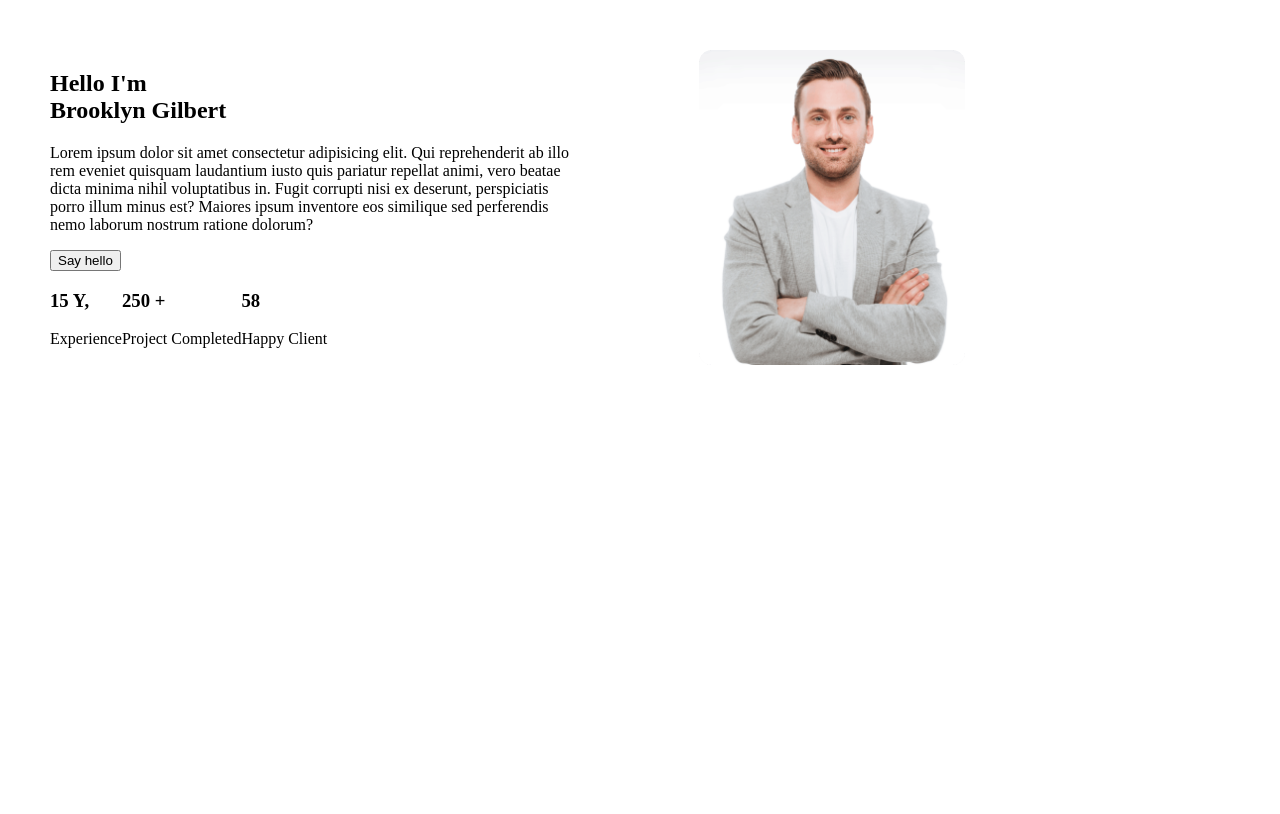
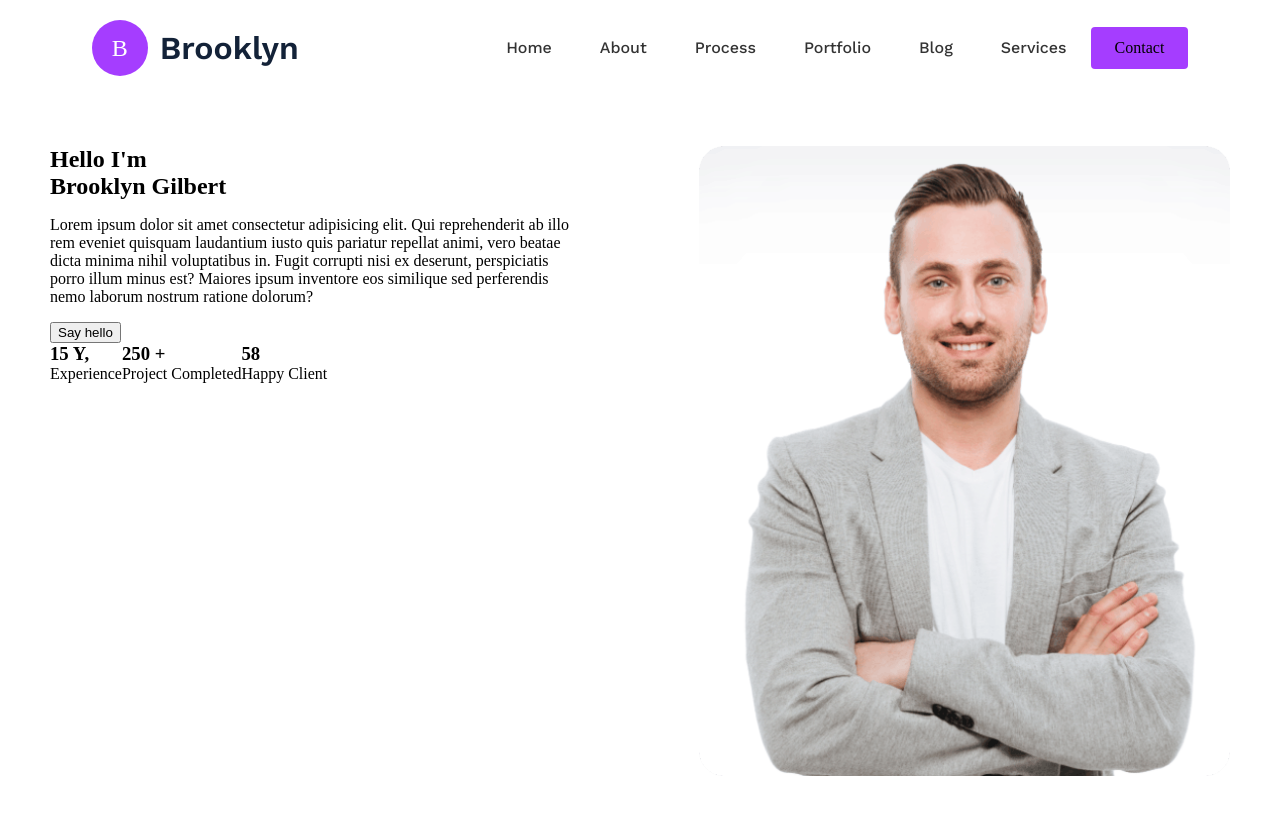
Before and after one commit to shakilmern/our-portfolio, a plain HTML site: page index.html in a window 1280 px wide. Drawn offline with nearby package versions, Linux system fonts and the light colour scheme.

Commit message:
Our Navbar Section Is Done

```diff
--- a/css/style.css
+++ b/css/style.css
@@ -1,9 +1,19 @@
+@import url('https://fonts.googleapis.com/css2?family=Work+Sans:ital,wght@0,100..900;1,100..900&display=swap');
+
 body{
     background-color: white;
     padding: 0;
     margin: 0;
 }
-
+h1,
+h2,
+h3,
+h4,
+h5,
+h6{
+    padding: 0;
+    margin: 0;
+}
 section{
     background-color: white;
     display: flex;
@@ -19,9 +29,84 @@ section{
     width: 45%;
 }
 img{
-    width: 50%;
+    width: 100%;
 }
 
 .experience-area{
     display: flex;
 }
+
+
+/* Navbar section Start */
+.container{
+    width: 1280px;
+    margin: 20px auto;
+}
+#navbar{
+    background-color: #fff;
+    display:flex;
+    align-items: center;
+    justify-content: space-around;
+}
+.navbar_left_side{
+    display: flex;
+    align-items: center;
+    gap: 12px;
+}
+.logo_icon_container{
+    width: 56px;
+    height: 56px;
+    border-radius: 100%;
+    background: rgb(165, 61, 255);
+    display: flex;
+    align-items: center;
+    justify-content: center;
+}
+.logo_icon_container span {
+    font-family: "Poppins", serif;
+    color: #fff;
+    font-size: 24px;
+    font-weight: 500;
+    line-height: 56px;
+    letter-spacing: 0%;
+}
+.logo_name{
+    color: rgb(19, 34, 56);
+    font-family: "Work Sans", serif;
+    font-size: 32px;
+    font-weight: 600;
+    line-height: 40px;
+    letter-spacing: 0%;
+}
+.navbar_right_side{
+    display: flex;
+    align-items: center;
+
+}
+.navbar_link{
+    padding: 12px 24px;
+    border-radius: 4px;
+    background-color:rgb(255, 255, 255);
+}
+.navbar_link span{
+    color: rgb(51, 51, 51);
+    font-family: "Work Sans", serif;
+    font-size: 16px;
+    font-weight: 500;
+    line-height: 24px;
+    letter-spacing: 0%;
+}
+.navbar_link_btn{
+    padding: 12px 24px;
+    border-radius: 4px;
+    background-color: rgb(165, 61, 255);
+}
+.navbar_link_btn_span{
+    color: rgb(165, 61, 255);
+    font-family: "Work Sans", serif;
+    font-size: 16px;
+    font-weight: 600;
+    line-height: 24px;
+    letter-spacing: 0%;
+}
+/* Navbar section End */
--- a/index.html
+++ b/index.html
@@ -7,6 +7,37 @@
     <link rel="stylesheet" href="./css/style.css" />
 </head>
 <body>
+    <nav id="navbar" class="container">
+        <div class="navbar_left_side">
+            <div class="logo_icon_container">
+                <span>B</span>
+            </div>
+            <h3 class="logo_name">Brooklyn</h3>
+        </div>
+        <div class="navbar_right_side">
+            <div class="navbar_link">
+                <span>Home</span>
+            </div>
+            <div class="navbar_link">
+                <span>About</span>
+            </div>
+            <div class="navbar_link">
+                <span>Process</span>
+            </div>
+            <div class="navbar_link">
+                <span>Portfolio</span>
+            </div>
+            <div class="navbar_link">
+                <span>Blog</span>
+            </div>
+            <div class="navbar_link">
+                <span>Services</span>
+            </div>
+            <div class="navbar_link_btn">
+                <span>Contact</span>
+            </div>
+        </div>
+    </nav>
    <section>
     <div class="left-side">
        <div> <h1>Hello I'm
```
